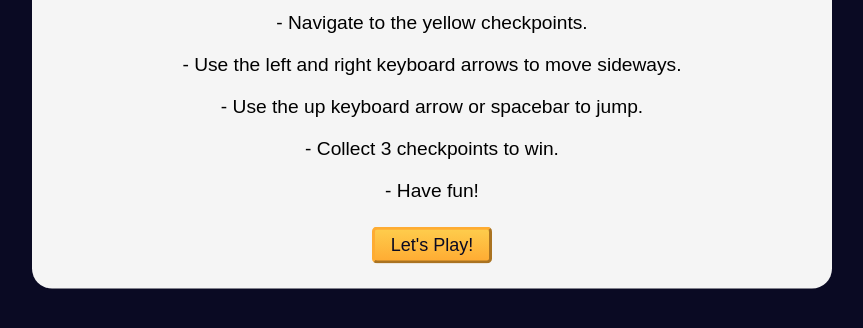
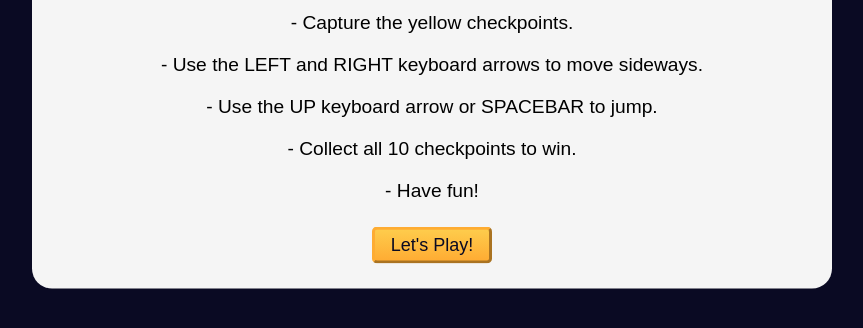
Before and after one commit to chadGomez/Box-Jumper, a plain HTML site: page index.html in a window 1280 px wide. Shown: the part 286-614 px from the top of the page, without its empty margins (208-1071 px from the left). Drawn offline with Linux system fonts and the light colour scheme.

Commit message:
Update instructions text

```diff
--- a/index.html
+++ b/index.html
@@ -10,10 +10,10 @@
   <body>
     <div class="start-screen">
       <h1 class="main-title">Welcome to Box Jumper!</h1>
-      <p class="instructions">- Navigate to the yellow checkpoints.</p>
-      <p class="instructions">- Use the left and right keyboard arrows to move sideways.</p>
-      <p class="instructions">- Use the up keyboard arrow or spacebar to jump.</p>
-      <p class="instructions">- Collect 3 checkpoints to win.</p>
+      <p class="instructions">- Capture the yellow checkpoints.</p>
+      <p class="instructions">- Use the LEFT and RIGHT keyboard arrows to move sideways.</p>
+      <p class="instructions">- Use the UP keyboard arrow or SPACEBAR to jump.</p>
+      <p class="instructions">- Collect all 10 checkpoints to win.</p>
       <p class="instructions">- Have fun!</p>
 
       <div class="btn-container">
```
